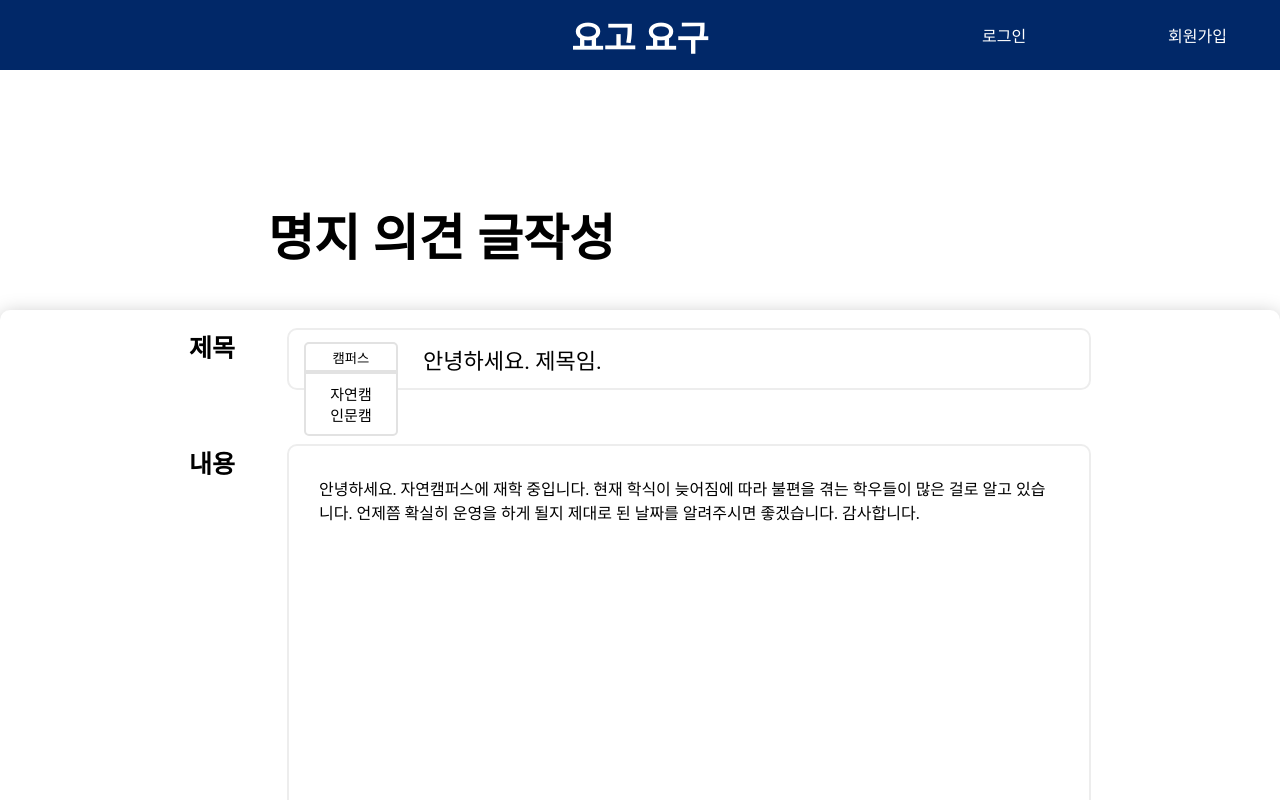
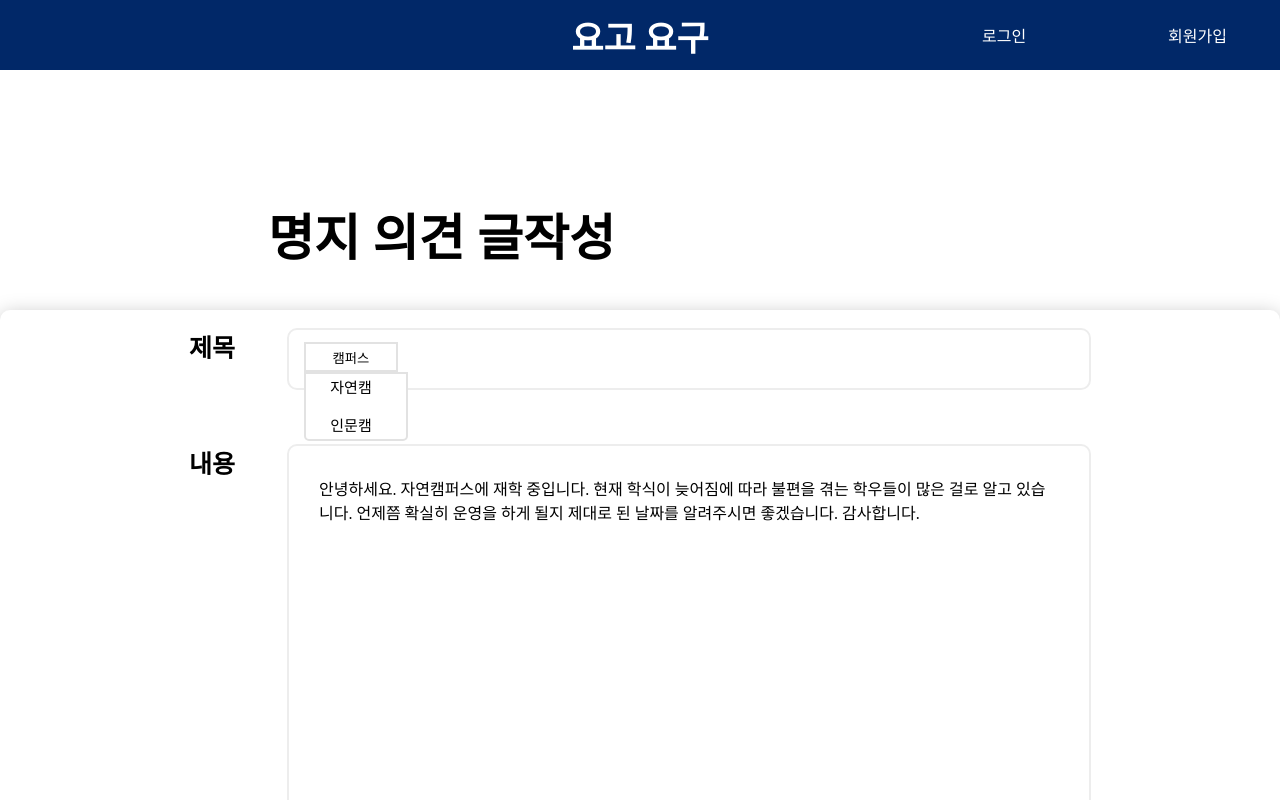
Before and after one commit to harksu/SW-Competition-FrontEnd, a React (Create React App) app: page /writing in a window 1280 px wide. Both pictures are taken after a click on the button "캠퍼스". Shown: the top 800 px of the page. Built offline with nearby package versions, Linux system fonts and the light colour scheme.

Commit message:
feat: atom(문제 해결 전)

```diff
--- /dev/null
+++ b/src/Atoms/WritingAtom.jsx
@@ -0,0 +1,7 @@
+/* eslint-disable import/prefer-default-export */
+import { atom } from 'recoil';
+
+export const WritingAtom = atom({
+  key: 'writingAtom',
+  default: '',
+});
--- a/src/Pages/WritingPage.jsx
+++ b/src/Pages/WritingPage.jsx
@@ -1,7 +1,13 @@
 import styled from 'styled-components';
+import { useRecoilValue } from 'recoil';
 import WritingDropdownMenu from '../Components/WritingDropdownMenu';
+import { WritingAtom } from '../Atoms/WritingAtom';
 
 function WritingPage() {
+  const { tag } = useRecoilValue(WritingAtom);
+  console.log('tag: ', tag);
+  // const setWritingTitleState = useSetRecoilState(WritingAtom);
+
   return (
     <WritingWrapper>
       <Title>명지 의견 글작성</Title>
@@ -10,7 +16,7 @@ function WritingPage() {
           <SubTitleText>제목</SubTitleText>
           <SubTitleInput>
             <WritingDropdownMenu />
-            <SubTitle>안녕하세요. 제목임.</SubTitle>
+            <SubTitle> {tag} </SubTitle>
           </SubTitleInput>
         </SubTitleBox>
         <ContentsBox>
--- a/src/components/WritingDropdownMenu.jsx
+++ b/src/components/WritingDropdownMenu.jsx
@@ -1,6 +1,9 @@
+/* eslint-disable no-unused-vars */
 import { useState } from 'react';
 import styled from 'styled-components';
 // import Axios from '../lib/axios';
+import { useRecoilState } from 'recoil';
+import { WritingAtom } from '../Atoms/WritingAtom';
 
 const CampusData = [
   { id: '01', value: '자연캠' },
@@ -8,20 +11,18 @@ const CampusData = [
 ];
 
 function WritingDropdownMenu() {
+  const [test, setTest] = useRecoilState(WritingAtom);
+
   // 열리는
   const [isShow, setIsShow] = useState(false);
 
-  // 학교 출력 useState
-  const [selectedDropValue, setSelectedDropValue] = useState('캠퍼스');
-  // onChange 이벤트가 발생한 target을 받아와 value 값 할당
+  console.log('테스트 자체: ', test);
 
-  const handleDropCampus = (e) => {
-    const { value } = e.target;
-    // 제목에 넣을 데이터
-    setSelectedDropValue(
-      CampusData.filter((el) => el.value === value[0].value),
-    );
+  const handleClickTag = (e) => {
+    console.log('캠퍼스: ', e.target.value);
+    setTest(e.target.value);
   };
+
   const handleShow = async () => {
     try {
       // const res = await Axios.post('/api/boards');
@@ -35,17 +36,17 @@ function WritingDropdownMenu() {
   return (
     <DropDownWrapper>
       <div>
-        <DropDownButton onClick={setIsShow} onChange={handleDropCampus}>
-          {selectedDropValue}
-        </DropDownButton>
+        <DropDownButton onClick={setIsShow}>캠퍼스</DropDownButton>
       </div>
       {isShow && (
         <CampusBox onClick={handleShow}>
-          <div>
-            {CampusData.map((el) => (
-              <option key={el.id}>{el.value}</option>
+          <>
+            {CampusData.map((taging) => (
+              <CampusButton key={taging.id} onClick={handleClickTag}>
+                {taging.value}
+              </CampusButton>
             ))}
-          </div>
+          </>
         </CampusBox>
       )}
     </DropDownWrapper>
@@ -63,7 +64,7 @@ const DropDownButton = styled.button`
   height: 30px;
   background: none;
   border: 2px solid #e2e2e2;
-  border-radius: 5px 5px 0px 0px;
+  /* border-radius: 5px 5px 0px 0px; */
   margin-top: 12px;
 
   display: flex;
@@ -76,13 +77,18 @@ const CampusBox = styled.div`
   height: 30px;
 
   display: flex;
+  flex-direction: column;
   justify-content: center;
   align-items: center;
   font-size: 15px;
-  padding: 15px 10px 15px 10px;
+  padding: 15px 20px 20px 10px;
   background: #ffffff;
   border: 2px solid #e2e2e2;
   border-radius: 0px 0px 5px 5px;
 `;
 
+const CampusButton = styled.option`
+  margin-bottom: 10px;
+  margin-top: 10px;
+`;
 export default WritingDropdownMenu;
```
